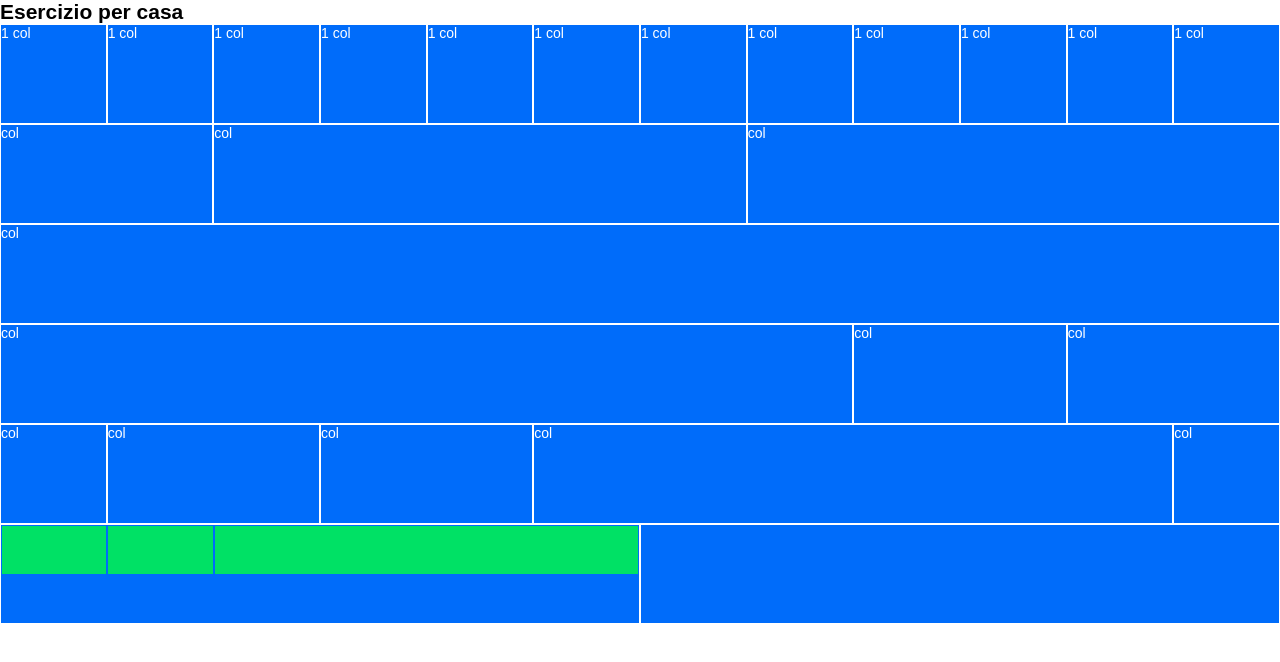
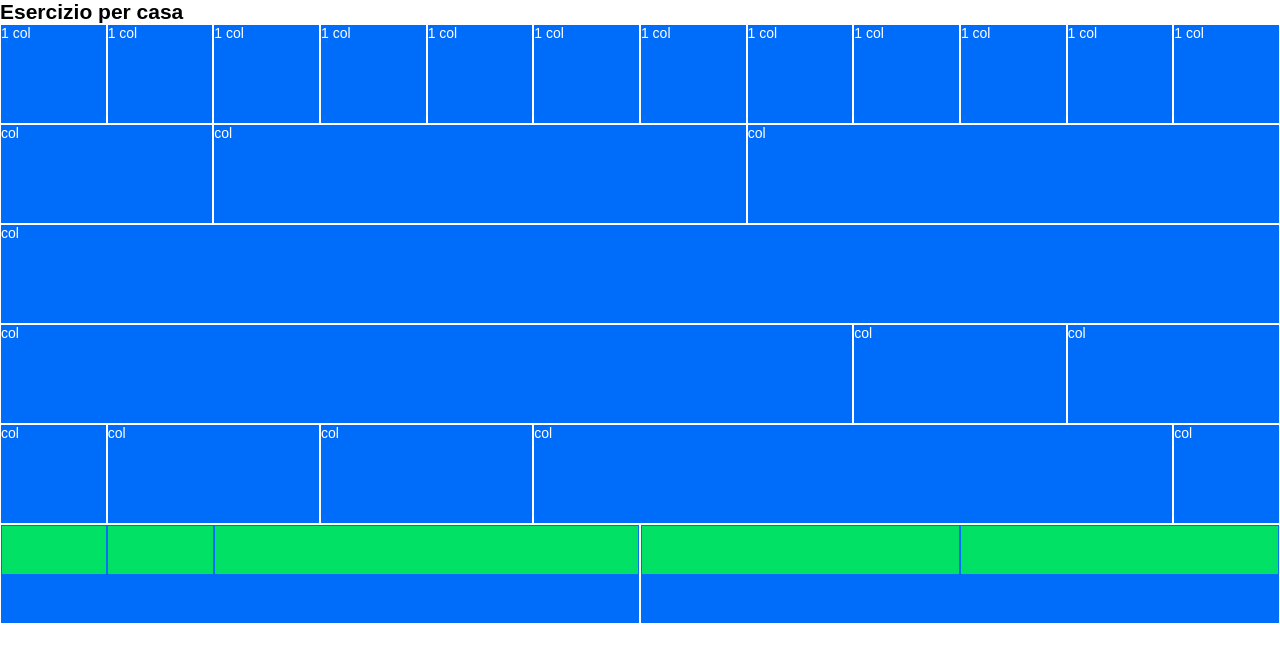
Before and after one commit to imLukePex/html-css-12bool, a plain HTML site: page index.html in a window 1280 px wide. Drawn offline with Linux system fonts and the light colour scheme.

Commit message:
creation layout 12bool framework

```diff
--- a/index.html
+++ b/index.html
@@ -57,8 +57,12 @@
                     <div class="nested-8"></div>
                 </div>
             </div>
+
             <div class="col-6">
-
+                <div class="row">
+                    <div class="nested-6"></div>
+                    <div class="nested-6"></div>
+                </div>
             </div>
         </div>
     </div>
```
